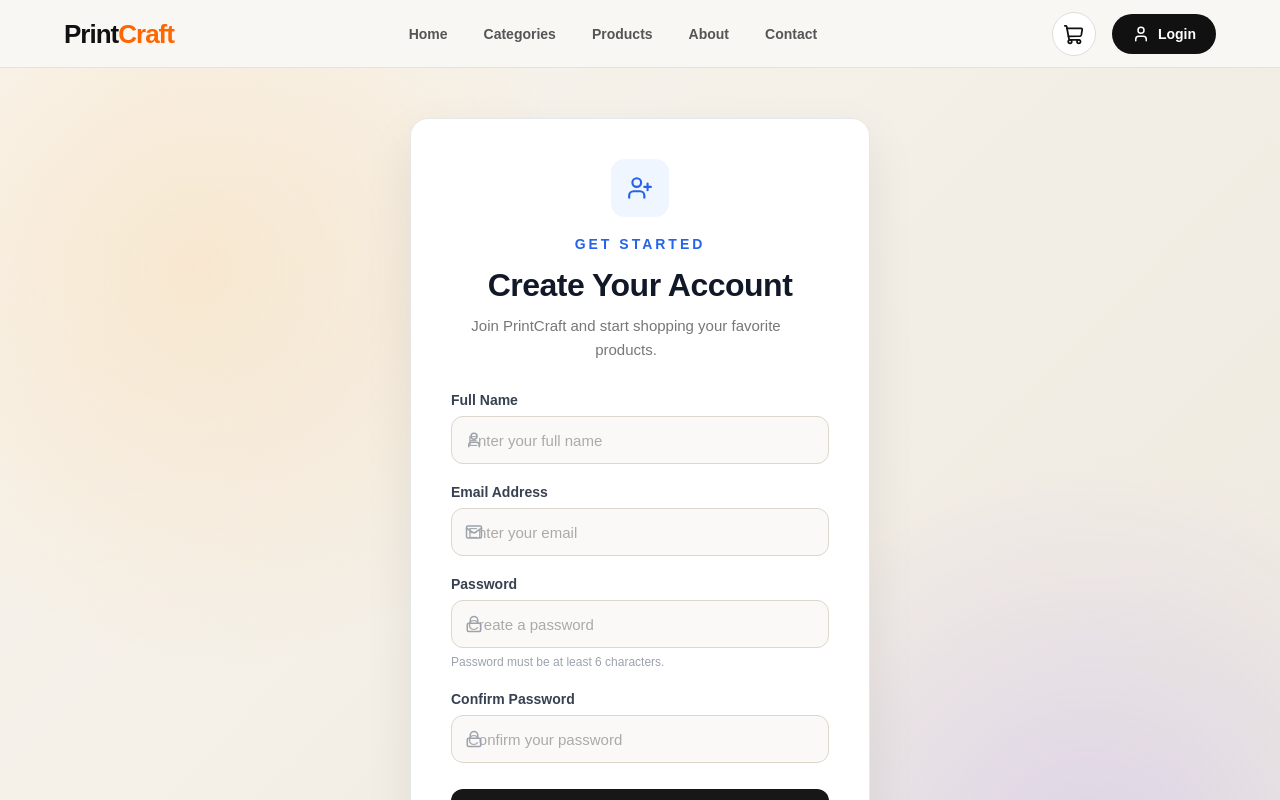
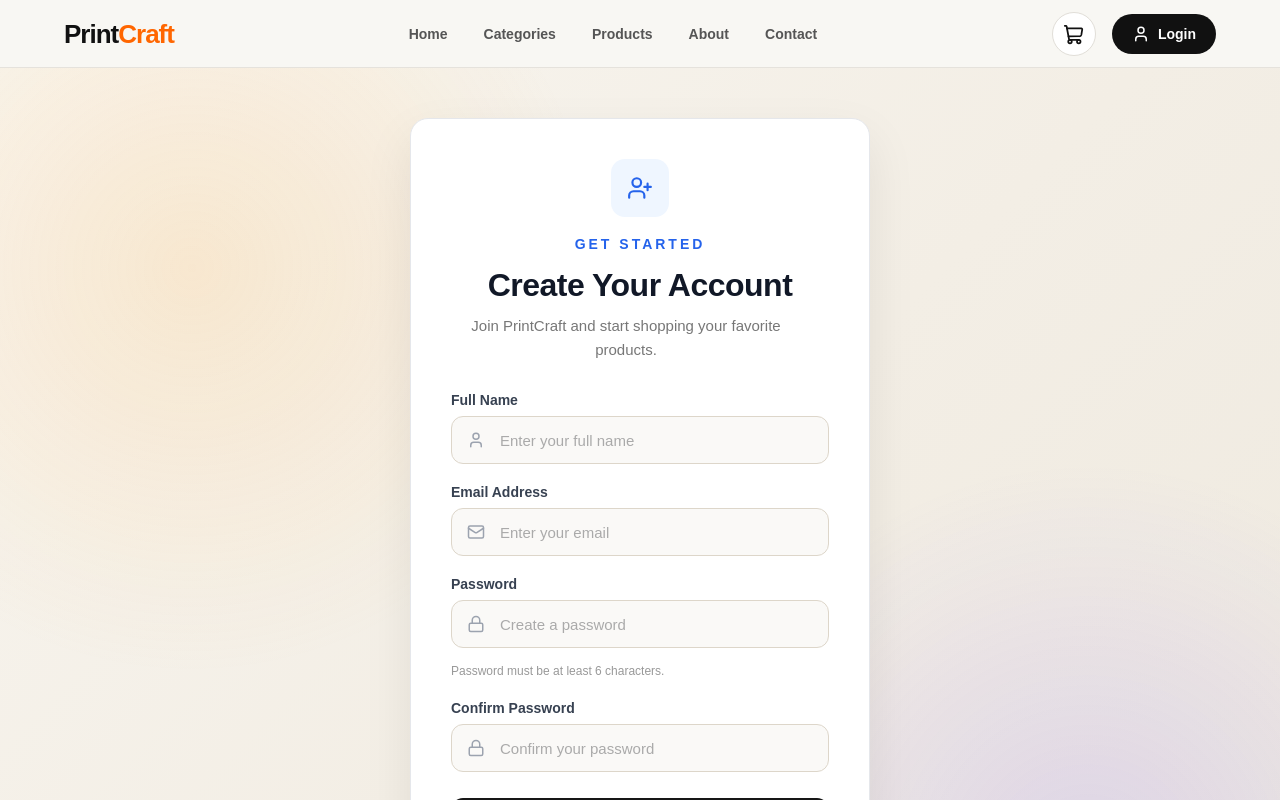
Before and after one commit to Mane-Rushikesh/printcraft, a React (Vite) app: page /register in a window 1280 px wide. Shown: the top 800 px of the page. Built offline with nearby package versions, Linux system fonts and the light colour scheme.

Commit message:
Improve login and admin orders UI

```diff
--- a/src/App.css
+++ b/src/App.css
@@ -3416,3 +3416,43 @@ img {
     font-size: 24px;
   }
 }
+/* =========================================================
+   REGISTER PAGE - INPUT ICON FIX
+========================================================= */
+
+.auth-input-wrapper {
+  position: relative;
+  width: 100%;
+}
+
+.auth-input-wrapper .auth-input-icon {
+  position: absolute;
+  left: 16px;
+  top: 50%;
+  transform: translateY(-50%);
+  color: #9ca3af;
+  z-index: 2;
+  pointer-events: none;
+}
+
+.auth-input-wrapper input {
+  width: 100%;
+  box-sizing: border-box;
+  padding: 14px 16px 14px 48px !important;
+}
+
+/* Better focus effect */
+.auth-input-wrapper input:focus {
+  border-color: #222;
+  background: #fff;
+  box-shadow: 0 0 0 4px rgba(0, 0, 0, 0.06);
+}
+
+/* Password hint */
+.input-hint {
+  display: block;
+  margin-top: 7px;
+  color: #999;
+  font-size: 12px;
+  line-height: 1.4;
+}
```
